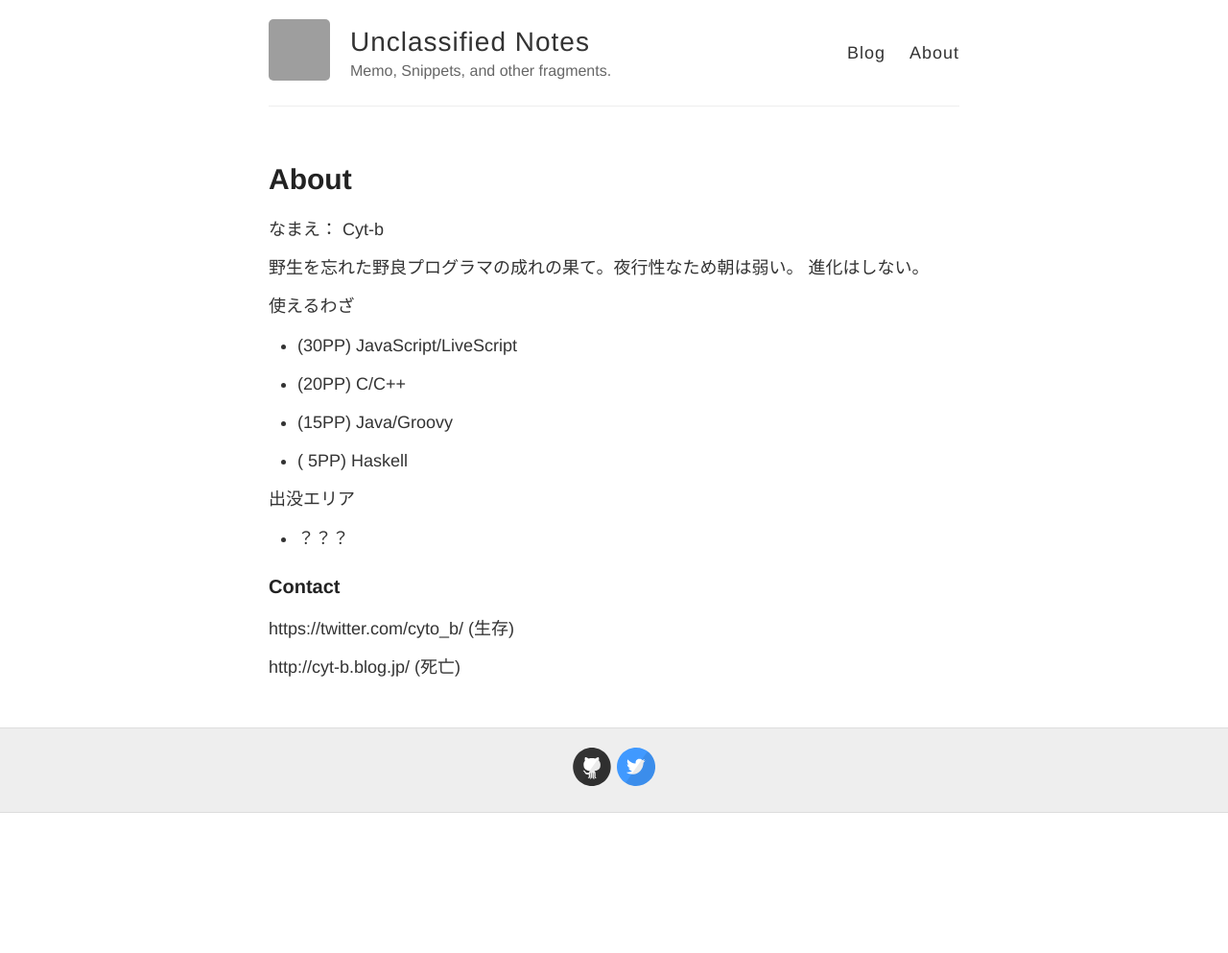
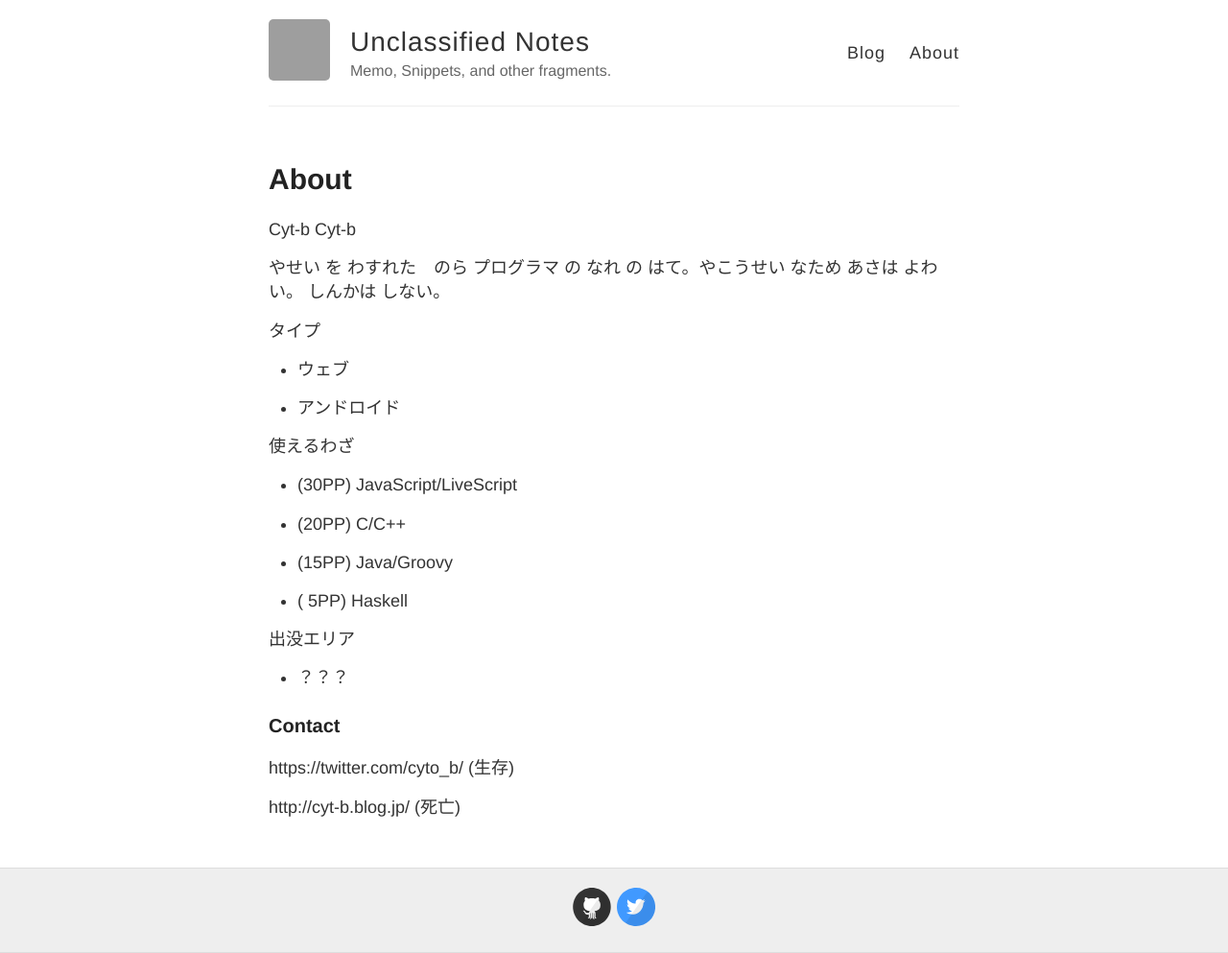
Before and after one commit to cytb/cytb.github.io, a Jekyll site: the page built from about.md, in a window 1280 px wide. Shown: the whole page at 96% size. Built offline with Jekyll 4.4.1, drawn with Linux system fonts in a browser that asks for light colours; Markdown is read by kramdown in place of the engine named in the settings; before the commit the page ends 900 px from its top, so only the background shows below that; grey boxes are pictures that could not be loaded.

Commit message:
Updated about.md

```diff
--- a/about.md
+++ b/about.md
@@ -6,10 +6,18 @@ published: true
 ---
 
 
-なまえ： Cyt-b
+Cyt-b
+Cyt-b
 
-野生を忘れた野良プログラマの成れの果て。夜行性なため朝は弱い。
-進化はしない。
+やせい を わすれた　のら プログラマ の なれ の はて。やこうせい なため あさは よわい。
+しんかは しない。
+
+タイプ
+
+- ウェブ
+
+- アンドロイド
+
 
 使えるわざ
 
```
